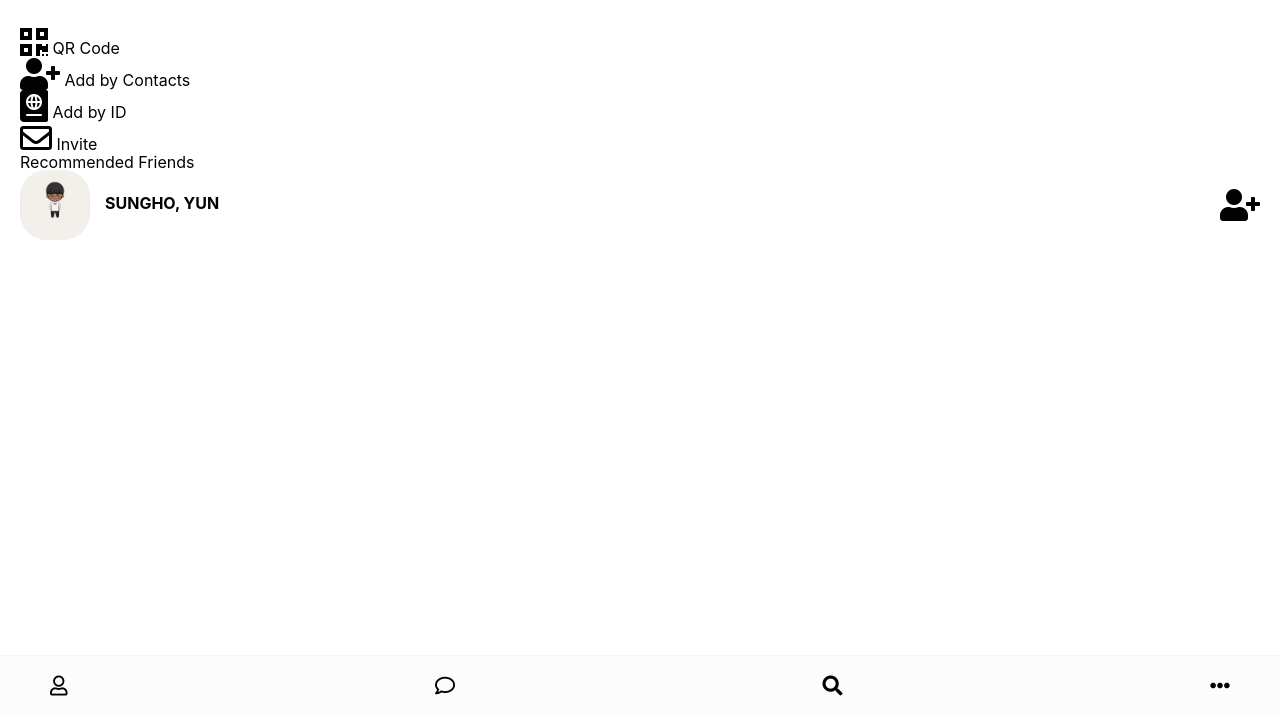
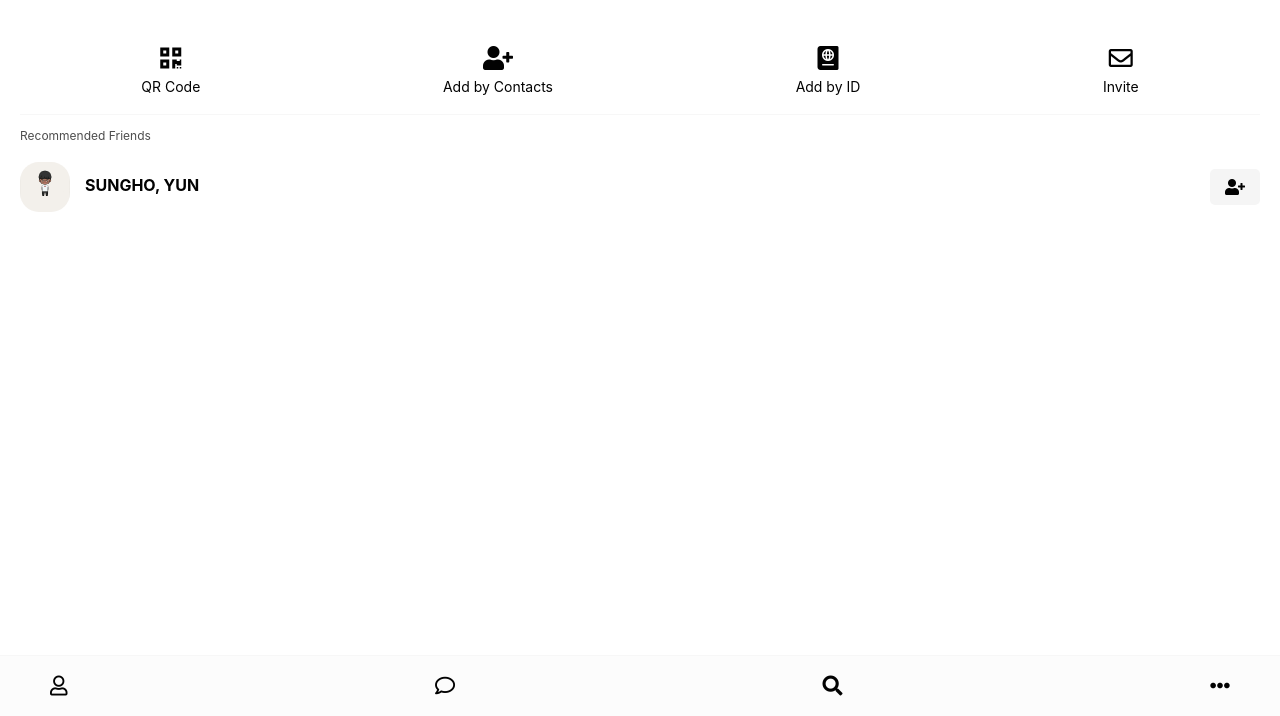
Before and after one commit to itlockit2/Kakao_Clone, a plain HTML site: page find.html in a window 1280 px wide. Shown: the part 84-800 px from the top of the page. Drawn offline with Linux system fonts and the light colour scheme; a web font is replaced by a local one.

Commit message:
Update find.css

```diff
--- /dev/null
+++ b/css/find.css
@@ -0,0 +1,45 @@
+.find {
+  margin-top: 50px;
+}
+
+.find .find__header-list {
+  display: flex;
+  justify-content: space-around;
+}
+
+.find .header-btn__title {
+  display: block;
+  margin-top: 10px;
+  font-size: 14px;
+}
+
+.find .header-btn {
+  display: flex;
+  flex-direction: column;
+  align-items: center;
+}
+
+.find .header-btn__icon {
+  font-size: 12px;
+}
+
+.find .find__recommended {
+  margin-top: 20px;
+  padding-top: 15px;
+  border-top: 1px solid #f7f7f7;
+}
+
+.find .find__title {
+  font-size: 12px;
+  opacity: 0.7;
+  margin-bottom: 20px;
+}
+
+.friend__add-btn {
+  display: flex;
+  justify-content: center;
+  align-items: center;
+  background-color: #f5f5f5;
+  padding: 10px 15px;
+  border-radius: 5px;
+}
--- a/css/styles.css
+++ b/css/styles.css
@@ -4,6 +4,7 @@
 @import "./nav-bar.css";
 @import "./friend.css";
 @import "./friends.css";
+@import "./find.css";
 
 @font-face {
   font-family: Kopub;
--- a/find.html
+++ b/find.html
@@ -88,7 +88,7 @@
             <img
               src="./images/avatar.png"
               alt=""
-              class="g-avatar friend__avatar friend--lg"
+              class="friend__avatar friend--lg"
             />
             <div class="friend__content">
               <span class="friend__name">
@@ -98,7 +98,7 @@
           </div>
           <div class="friend__column">
             <div class="friend__add-btn">
-              <i class="fas fa-user-plus fa-2x"></i>
+              <i class="fas fa-user-plus"></i>
             </div>
           </div>
         </li>
```
